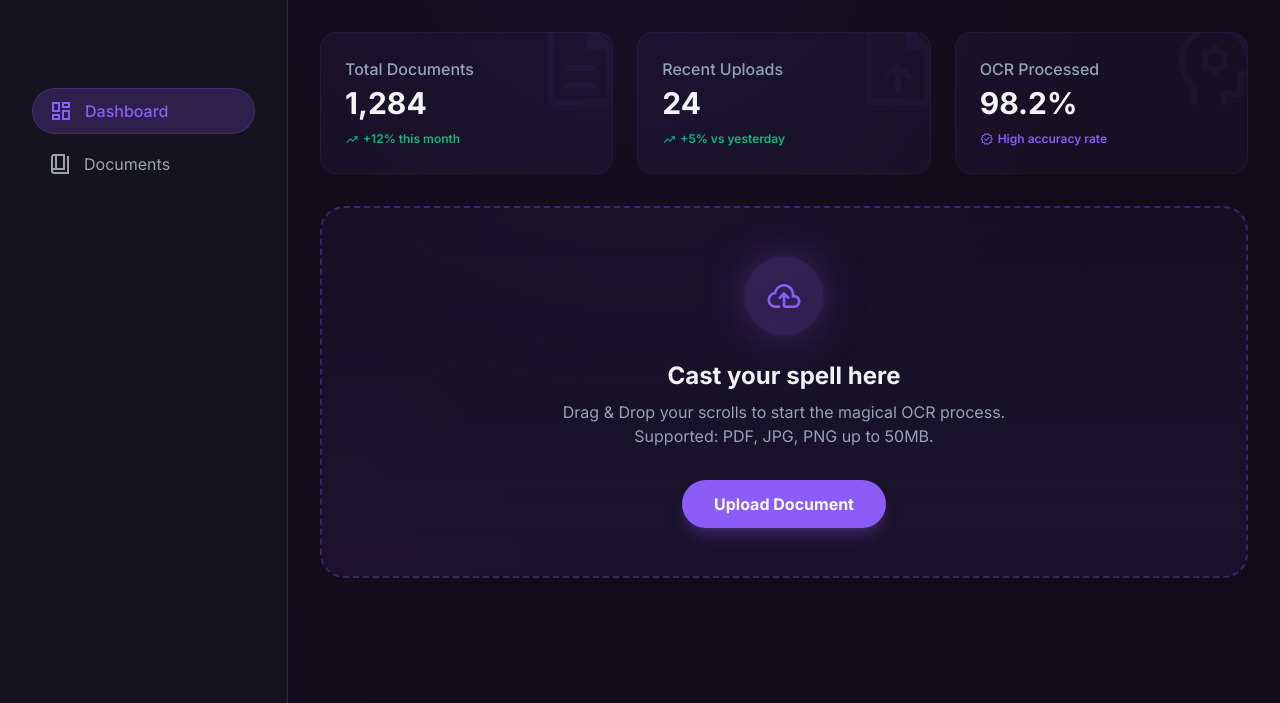
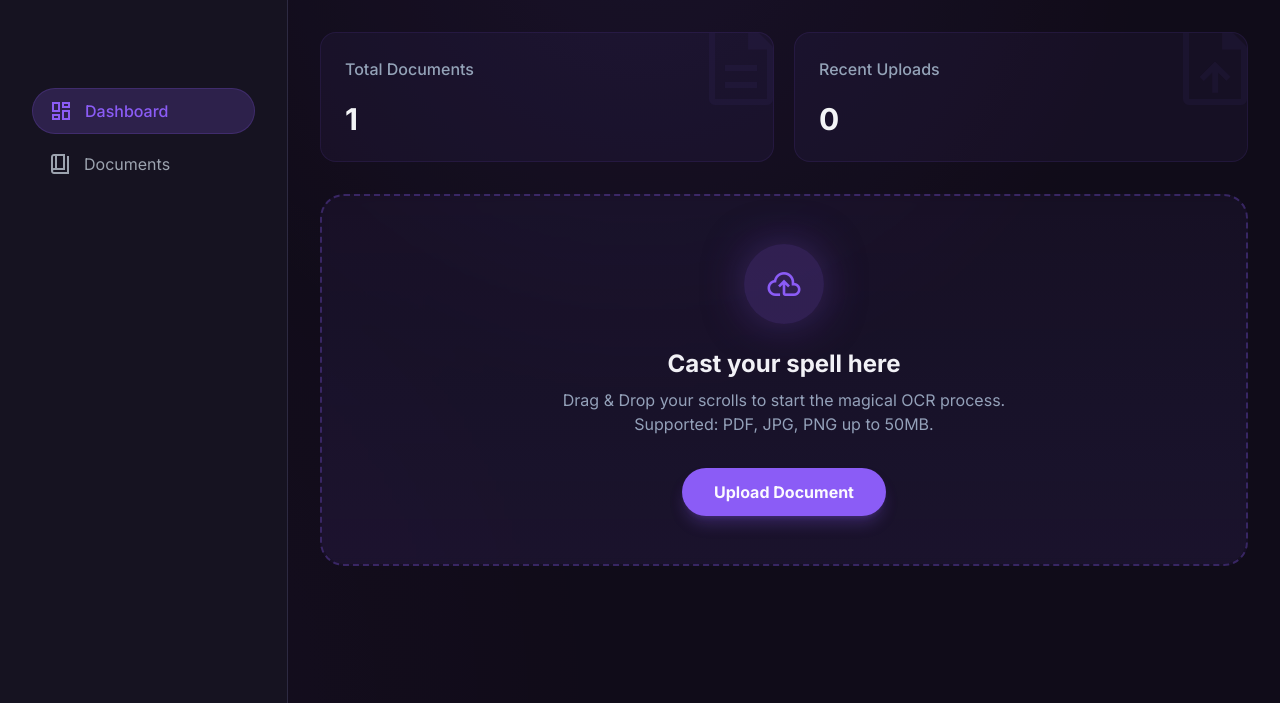
Before and after one commit to Sprinter05/magicdocu, a Django app: page /dashboard/ in a window 1280 px wide. Shown: the part 97-800 px from the top of the page. Run offline with Django 5.2, Linux system fonts and the light colour scheme; a user stored in the database is signed in; tables that the repository leaves empty hold one stand-in row (values such as "Sample post"); parts of the project's set-up code (start-up, migrations or seed data) failed here and were passed over; some libraries are stand-ins or nearby versions.

Commit message:
Fixes and add functionality to the dashboard

```diff
--- a/backend/core/templates/dashboard.html
+++ b/backend/core/templates/dashboard.html
@@ -78,18 +78,14 @@
 
     <main class="flex-1 overflow-y-auto bg-background-light dark:bg-background-dark/30">
         <div class="p-8 space-y-8 max-w-7xl mx-auto">
-            <div class="grid grid-cols-1 md:grid-cols-3 gap-6">
+            <div class="mx-auto grid grid-cols-1 md:grid-cols-2 gap-5">
                 <div
                     class="bg-background-light dark:bg-primary/5 border border-primary/10 p-6 rounded-2xl relative overflow-hidden group hover:border-primary/40 transition-all">
                     <div class="absolute -right-4 -top-4 text-primary/5 group-hover:text-primary/10 transition-colors">
                         <span class="material-symbols-outlined !text-8xl">description</span>
                     </div>
                     <p class="text-slate-500 dark:text-slate-400 font-medium">Total Documents</p>
-                    <h3 class="text-3xl font-bold mt-1">1,284</h3>
-                    <p class="text-xs text-emerald-500 font-semibold mt-2 flex items-center gap-1">
-                        <span class="material-symbols-outlined text-sm">trending_up</span>
-                        +12% this month
-                    </p>
+                    <h3 class="text-3xl font-bold mt-5">{{document_count}}</h3>
                 </div>
 
                 <div
@@ -98,24 +94,7 @@
                         <span class="material-symbols-outlined !text-8xl">upload_file</span>
                     </div>
                     <p class="text-slate-500 dark:text-slate-400 font-medium">Recent Uploads</p>
-                    <h3 class="text-3xl font-bold mt-1">24</h3>
-                    <p class="text-xs text-emerald-500 font-semibold mt-2 flex items-center gap-1">
-                        <span class="material-symbols-outlined text-sm">trending_up</span>
-                        +5% vs yesterday
-                    </p>
-                </div>
-
-                <div
-                    class="bg-background-light dark:bg-primary/5 border border-primary/10 p-6 rounded-2xl relative overflow-hidden group hover:border-primary/40 transition-all">
-                    <div class="absolute -right-4 -top-4 text-primary/5 group-hover:text-primary/10 transition-colors">
-                        <span class="material-symbols-outlined !text-8xl">psychology</span>
-                    </div>
-                    <p class="text-slate-500 dark:text-slate-400 font-medium">OCR Processed</p>
-                    <h3 class="text-3xl font-bold mt-1">98.2%</h3>
-                    <p class="text-xs text-primary font-semibold mt-2 flex items-center gap-1">
-                        <span class="material-symbols-outlined text-sm">verified</span>
-                        High accuracy rate
-                    </p>
+                    <h3 class="text-3xl font-bold mt-5">{{recent_document_count}}</h3>
                 </div>
             </div>
 
--- a/backend/core/views.py
+++ b/backend/core/views.py
@@ -31,7 +31,13 @@ def dashboard(request):
     documents = Document.objects.filter(
         Q(author=request.user) | Q(shared_users=request.user)
     ).distinct()
-    return render(request, "dashboard.html", {"documents": documents})
+
+    recent_documents = documents.filter(created_date__gte=timezone.localdate())
+    return render(request, "dashboard.html", {
+        "documents": documents,
+        "document_count": len(documents),
+        "recent_document_count": len(recent_documents)
+        })
 
 
 def upload_file(request):
@@ -247,7 +253,7 @@ def document_view(request):
     date_filter = request.GET.get("date_filter")
 
     if date_filter == "today":
-        filtered_documents = filtered_documents.filter(created_date__gte=timezone.now())
+        filtered_documents = filtered_documents.filter(created_date__gte=timezone.localdate())
     elif date_filter == "30":
         filtered_documents = filtered_documents.filter(created_date__gte=timezone.now() - timedelta(days=30))
     elif date_filter == "7":
```
